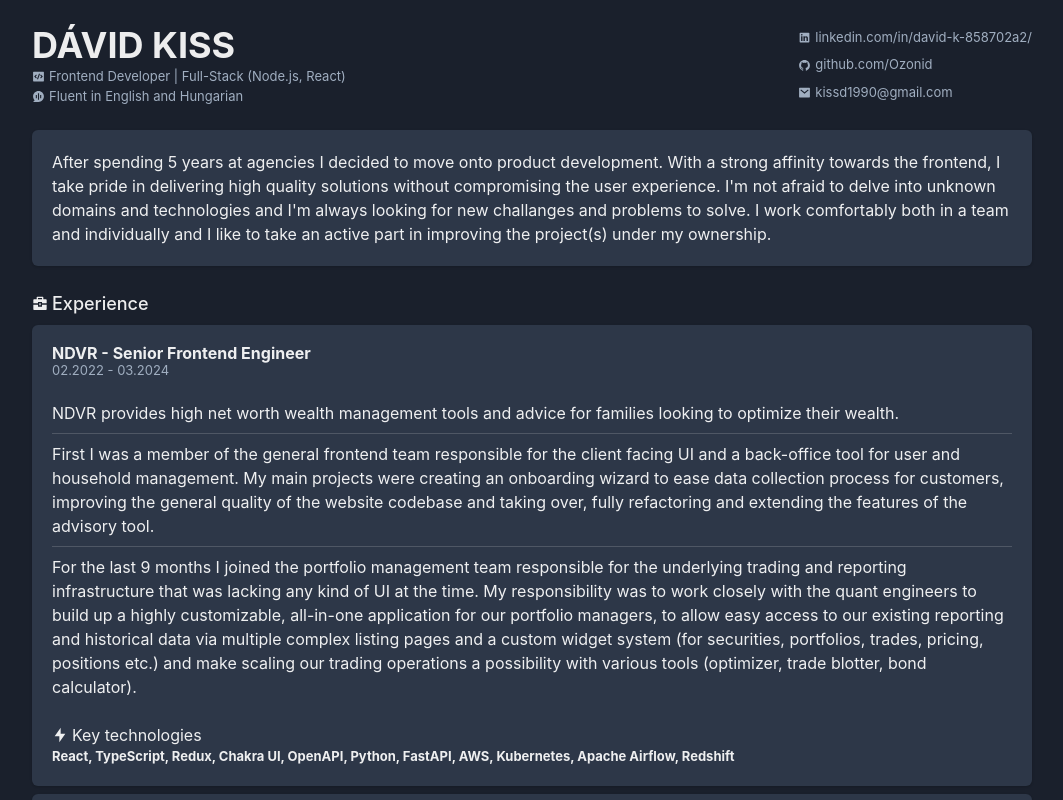
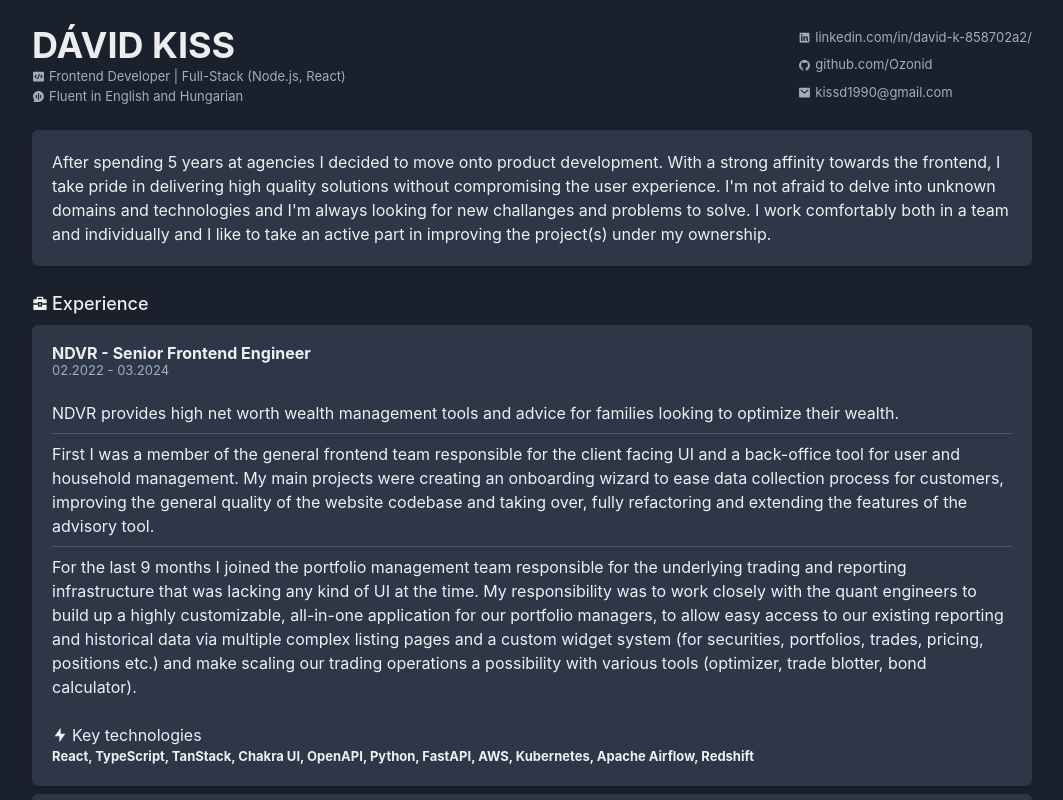
Before and after one commit to Ozonid/cv, a React (Vite) app: page / in a window 1280 px wide. Shown: the top 800 px of the page, without its empty margins (108-1171 px from the left). Built offline with nearby package versions, Linux system fonts and the light colour scheme.

Commit message:
replace Redux with TanStack as it is more relevant

```diff
--- a/src/App.tsx
+++ b/src/App.tsx
@@ -59,7 +59,7 @@ const experience: Experience[] = [
         technologies: [
             'React',
             'TypeScript',
-            'Redux',
+            'TanStack',
             'Chakra UI',
             'OpenAPI',
             'Python',
```
